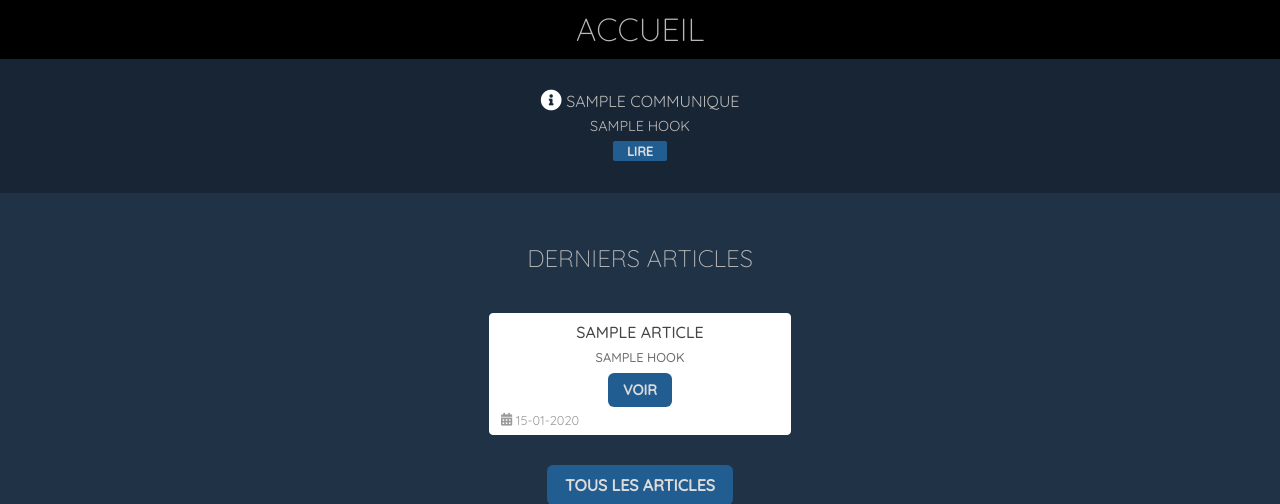
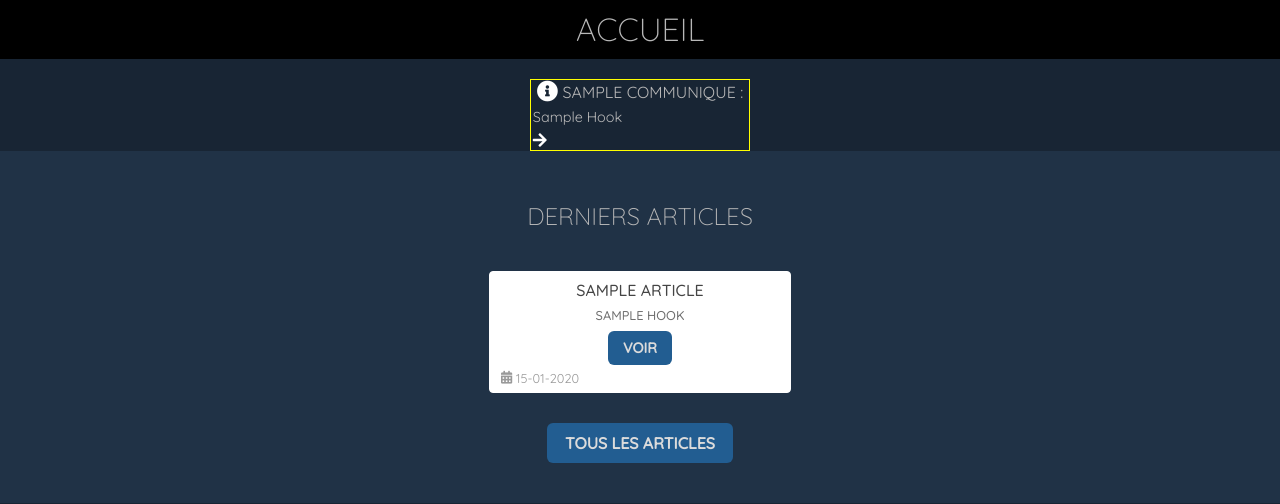
Before and after one commit to Eric-SCHEFFER/blueangels2.0, a Symfony app: template templates/home.html.twig in a window 1280 px wide. Shown: the part 227-731 px from the top of the page. Run offline with Twig, Linux system fonts and the light colour scheme; the template is opened without the code that fills it: most values are stand-ins (such as "Sample title", 1, 10 or a date in 2020); some libraries are stand-ins or nearby versions.

Commit message:
Restylage section communiques

```diff
--- a/public/css/boutonsEtInputs.css
+++ b/public/css/boutonsEtInputs.css
@@ -36,8 +36,8 @@ margin: 10px;
 .bt-extra-small {
    font-size: .8em;
    padding: 2px;
-   width: 50px;
-   border-radius: 2px;
+   width: max-content;
+   border-radius: 50%;
 }
 
 .boutonsPassesFuturs {
--- a/public/css/cardApercuCommunique.css
+++ b/public/css/cardApercuCommunique.css
@@ -22,12 +22,12 @@
 .communiques .card-communique {
    display: flex;
    align-items: center;
-   flex-direction: column;
-   width: 250px;
+   flex-direction: row;
+   max-width: 350px;
    height: auto;
    padding: 2px;
-   margin: 30px 30px 30px 30px;
-   /* border: yellow 1px solid; */
+   margin: 20px 30px 0px 30px;
+   border: yellow 1px solid;
 }
 
 .communiques .titre {
@@ -41,13 +41,18 @@
    border-radius: 2px;
 }
 
+.communiques .titre::after {
+   content: ":";
+
+}
+
 .communiques .hook {
-   text-transform: uppercase;
+   text-transform: capitalize;
    white-space: nowrap;
    overflow: hidden;
    text-overflow: ellipsis;
    font-size: .9em;
-   padding: 6px 0 6px 0;
+   padding: 6px 6px 6px 0;
 }
 
 .communiques .contenu {
@@ -71,6 +76,15 @@
 
 .communiques a.lire-communique {
    text-decoration: none;
+   display: block;
+}
+
+.communiques a.lire-communique:hover {
+   color: #ffffff;
+}
+
+.communiques a.lire-communique i {
+   color: rgb(255, 255, 255);
 }
 
 .communiques a.lire-communique::first-letter {
--- a/src/Controller/HomeController.php
+++ b/src/Controller/HomeController.php
@@ -35,7 +35,7 @@ class HomeController extends AbstractController
         // On récupère les articles
         $articles = $this->articlesRepository->findBy([], ['created_at' => 'DESC'], 3, 0);
         // On récupère les communiqués
-        $communiques = $this->communiqueRepository->findBy([], ['created_at' => 'DESC'], 3, 0);
+        $communiques = $this->communiqueRepository->findBy([], ['created_at' => 'DESC'], 1, 0);
         return $this->render('home.html.twig', [
             'eventsToCome' => $events[0],
             'completedEvents' => $events[1],
--- a/templates/home.html.twig
+++ b/templates/home.html.twig
@@ -22,6 +22,7 @@
         <div class="bloc-cards">
             {% for communique in communiques %}
                 <div class="card-communique">
+                    <a class="lire-communique" href="">
                         <div class="titre">
                             <i class="fas fa-info-circle fa-lg white"></i>
                             {{ communique.getTitre() }}
@@ -30,10 +31,9 @@
                             {{ communique.getHook() }}
                         </div>
                         <div class="flex">
-                        <a class="lire-communique bouton bt-extra-small" href="">
-                            Lire
+                            <i class="fas fa-arrow-right"></i>
+                        </div>
                     </a>
-                    </div>
                 </div>
             {% endfor %}
         </div>
```
Lines whose indentation alone changed are shown as unchanged.
